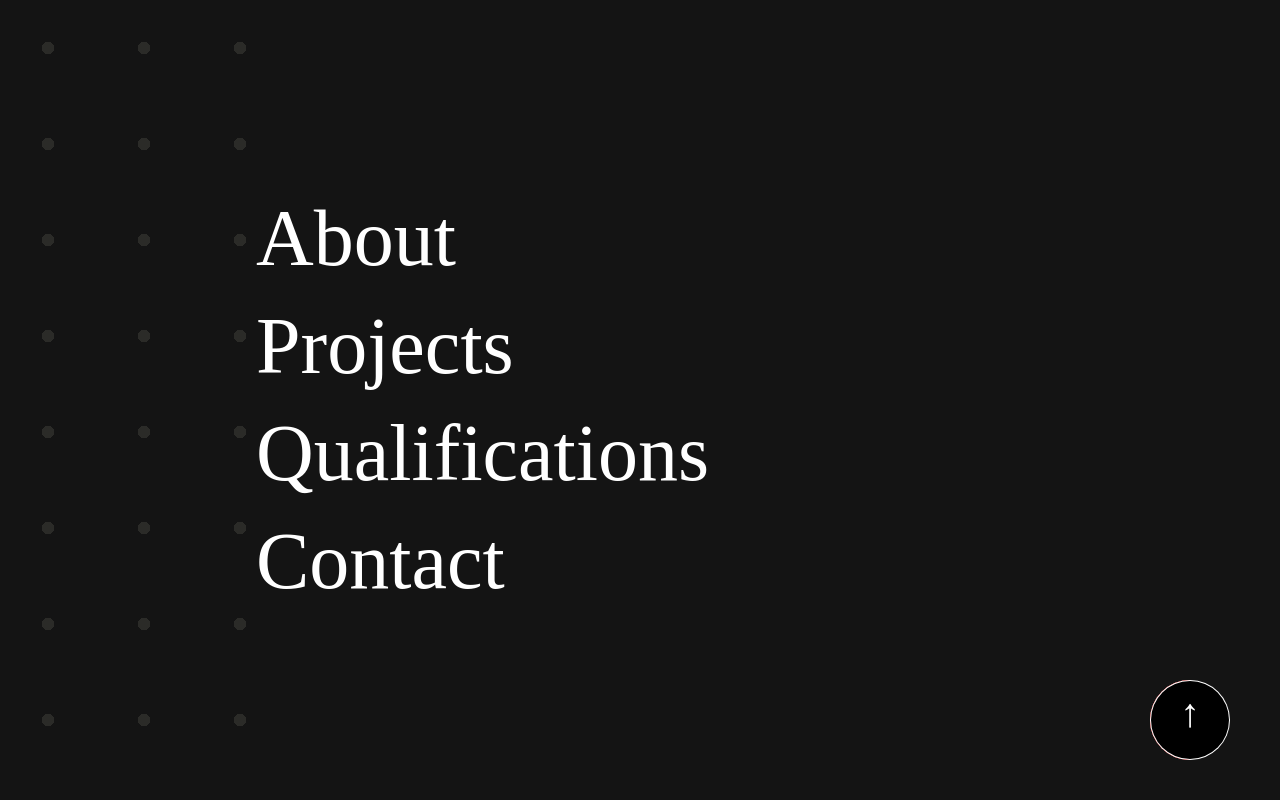
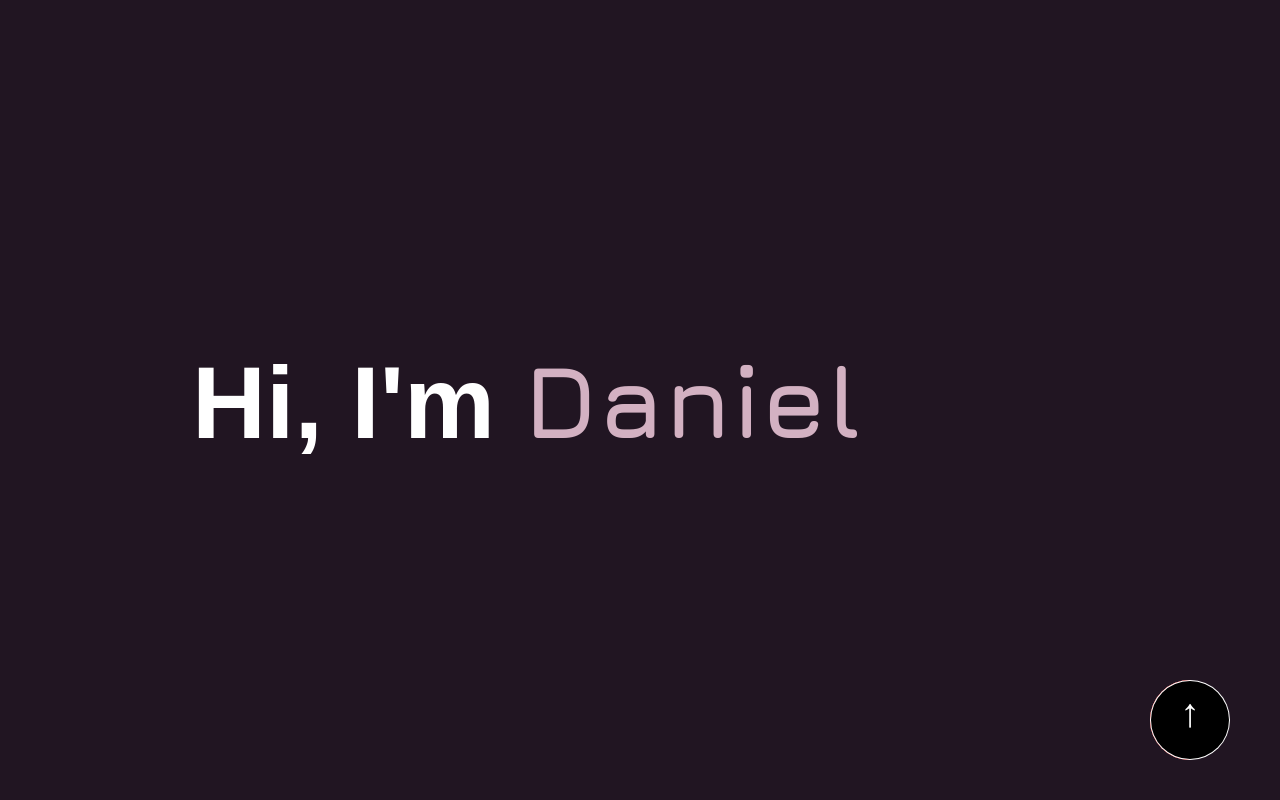
Before and after one commit to Obelem/Daniels_Portfolio, a plain HTML site: page index.html in a window 1280 px wide. Shown: the top 800 px of the page. Drawn offline with nearby package versions, Linux system fonts and the light colour scheme.

Commit message:
working on header

```diff
--- a/index.html
+++ b/index.html
@@ -49,7 +49,14 @@
     <!-- End of Navigation -->
 
     <section class="section1" id="section1">
-      <div id="menu">
+      <div id="left-side" class="side">
+        <h2 class="title">Hi, I'm <span class="fancy">Daniel</span></h2>
+      </div>
+      <div id="right-side" class="side">
+        <h2 class="title">Engr.  <span class="fancy">Daniel</span></h2>
+      </div>
+      <!-- <div id="menu">
+
         <div id="menu-items">
           <a href="" class="menu-item">About</a>
           <a href="" class="menu-item">Projects</a>
@@ -58,7 +65,7 @@
         </div>
 
         <div id="menu-background-pattern"></div>
-      </div>
+      </div> -->
     </section>
 
     <!-- Section 1 -->
--- a/script.js
+++ b/script.js
@@ -501,11 +501,24 @@ form.addEventListener("submit", (e) => {
 
 
 // my additions
-const menu = document.getElementById('menu');
+// const menu = document.getElementById('menu');
 
-Array.from(document.getElementsByClassName('menu-item'))
-.forEach((item, index) => {
-  item.onmouseover = () => {
-    menu.dataset.activeIndex = index;
-  }
-})
+// Array.from(document.getElementsByClassName('menu-item'))
+// .forEach((item, index) => {
+//   item.onmouseover = () => {
+//     menu.dataset.activeIndex = index;
+//   }
+// })
+
+
+const left = document.getElementById('left-side');
+
+const handleOnMove = e => {
+  const p = e.clientX / window.innerWidth * 100;
+
+  left.style.width = `${p}%`;
+}
+
+document.onmousemove = e => handleOnMove(e);
+
+document.ontouchmove = e => handleOnMove(e.touches[0]);
--- a/style.css
+++ b/style.css
@@ -1,5 +1,11 @@
 @import url("https://fonts.googleapis.com/css2?family=Jura:wght@300;400;500;600;700&display=swap");
 @import url("https://fonts.googleapis.com/css2?family=Jura:wght@300;400;500;600;700&family=Poppins:wght@100;200;300;400;500;600;700;800;900&display=swap");
+
+:root {
+  --primaryHeaderColor: #D3B1C2;
+  --secondaryHeaderColor: #211522;
+  --tertiaryHeaderColor: #613659;
+}
 
 /* Common Styles */
 * {
@@ -1086,7 +1092,7 @@ html {
 /* End of Responsive */
 
 
-/* custom */
+/* Jesse's additions */
 #section-2 {
   display: none;
 }
@@ -1115,16 +1121,75 @@ body {
   background-color: #fff;
 }
 
-#menu {
-  /* border: 1px solid white; */
+
+
+/* hover header design */
+#section1 {
+  /* position: relative; */
+  min-height: 100vh;
+}
+
+.side {
+  min-height: 100%;
+  width: 100%;
+
+  display: grid;
+  place-items: center;
+
+  overflow: hidden;
+  position: absolute;
+}
+
+.side .title {
+  /* color: white; */
+  font-family: 'Rubik', sans-serif;
+  font-size: 8vw;
+  margin: 0px 15vw;
+  width: 70vw;
+}
+
+#left-side {
+
+  background-color: var(--secondaryHeaderColor);
+  z-index: 2;
+}
+
+#left-side .title {
+  color:  white;
+}
+
+#left-side .fancy {
+  color: var(--primaryHeaderColor)
+}
+
+#right-side {
+  background-color: var(--primaryHeaderColor);
+}
+
+#right-side .fancy {
+  color: var(--secondaryHeaderColor);
+}
+
+#right-side .title {
+  color: var(--tertiaryHeaderColor);
+}
+
+
+
+
+
+
+
+/* scroll effect header design */
+
+/* #menu {
+  border: 1px solid white;
   background-color: rgb(20, 20, 20);
   height: 100vh;
   display: flex;
   align-items: center;
 
-
-}
-
+} */
 .menu-item {
   color: white;
   font-size: clamp(3rem, 8vw + .2rem, 8rem);
```
Also changed, not shown: 1 other file.
